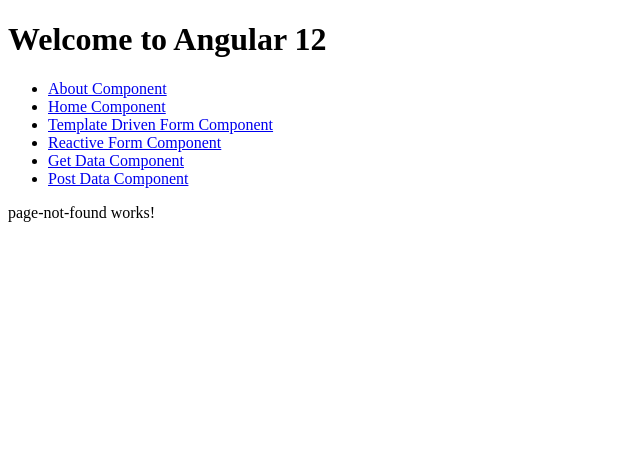
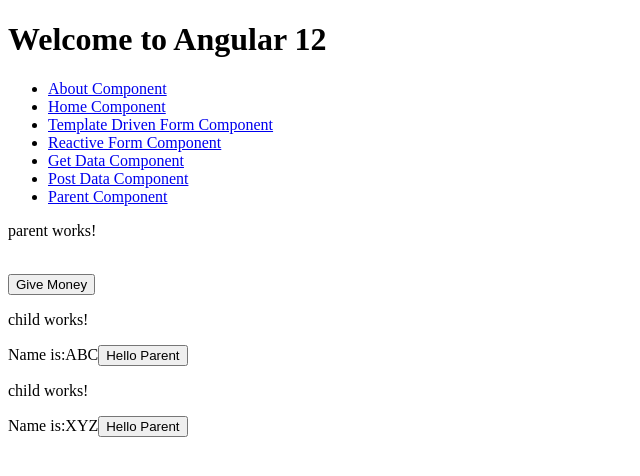
Before and after one commit to luule208/Angular12, an Angular app: page /parent in a window 1280 px wide. Shown: the top 476 px of the page, without its empty margins (0-640 px from the left). Built offline with nearby package versions, Linux system fonts and the light colour scheme.

Commit message:
update code

```diff
--- a/src/app/app-routing.module.ts
+++ b/src/app/app-routing.module.ts
@@ -4,6 +4,7 @@
 import { GetDataComponent } from './get-data/get-data.component';
 import { HomeComponent } from './home/home.component';
 import { PageNotFoundComponent } from './page-not-found/page-not-found.component';
+import { ParentComponent } from './parent/parent.component';
 import { PostDataComponent } from './post-data/post-data.component';
 import { ReactiveFormComponent } from './reactive-form/reactive-form.component';
 import { TemplateDrivenFormComponent } from './template-driven-form/template-driven-form.component';
@@ -15,6 +16,7 @@
   { path: 'reactiveform', component: ReactiveFormComponent },
   { path: 'getdata', component: GetDataComponent },
   { path: 'postdata', component: PostDataComponent },
+  { path: 'parent', component: ParentComponent },
   { path: '**', component: PageNotFoundComponent },
 ];
 
--- a/src/app/app.component.html
+++ b/src/app/app.component.html
@@ -23,6 +23,10 @@
             <a routerLink="/postdata" routerLinkActive="active" ariaCurrentWhenActive="page">Post Data
                 Component</a>
         </li>
+        <li>
+            <a routerLink="/parent" routerLinkActive="active" ariaCurrentWhenActive="page">Parent
+                Component</a>
+        </li>
     </ul>
 </nav>
 <router-outlet></router-outlet>
--- a/src/app/app.module.ts
+++ b/src/app/app.module.ts
@@ -15,6 +15,8 @@
 import { ReactiveFormsModule } from '@angular/forms';
 import { GetDataComponent } from './get-data/get-data.component';
 import { PostDataComponent } from './post-data/post-data.component';
+import { ParentComponent } from './parent/parent.component';
+import { ChildComponent } from './child/child.component';
 @NgModule({
   declarations: [
     AppComponent,
@@ -27,6 +29,8 @@
     ReactiveFormComponent,
     GetDataComponent,
     PostDataComponent,
+    ParentComponent,
+    ChildComponent,
   ],
   imports: [
     BrowserModule,
--- /dev/null
+++ b/src/app/child/child.component.html
@@ -0,0 +1,2 @@
+<p>child works!</p>
+<span> Name is:{{name}}</span><button (click)="helloParent()">Hello Parent</button>
--- /dev/null
+++ b/src/app/child/child.component.ts
@@ -0,0 +1,22 @@
+import { Component, Input, OnInit, Output, EventEmitter } from '@angular/core';
+
+@Component({
+  selector: 'app-child',
+  templateUrl: './child.component.html',
+  styleUrls: ['./child.component.scss'],
+})
+export class ChildComponent implements OnInit {
+  @Input() name: string = '';
+  @Output() childCall: EventEmitter<any> = new EventEmitter();
+  constructor() {}
+
+  ngOnInit(): void {}
+  public helloParent() {
+    console.log('hello parent');
+    this.childCall.emit(this.name);
+  }
+
+  public takeMoney(amount: number) {
+    console.log('name is ' + this.name + ' thanks for ' + amount + ' $');
+  }
+}
--- /dev/null
+++ b/src/app/parent/parent.component.html
@@ -0,0 +1,8 @@
+<p>parent works!</p>
+<p>{{parentMessage}}</p>
+<br>
+<button (click)='giveMoney()'>Give Money</button>
+<br>
+<app-child #ABC name='ABC' (childCall)="helloChild($event)"></app-child>
+<br>
+<app-child #XYZ name ='XYZ' (childCall)="helloChild($event)"></app-child>
--- /dev/null
+++ b/src/app/parent/parent.component.ts
@@ -0,0 +1,24 @@
+import { Component, OnInit, ViewChild } from '@angular/core';
+import { ChildComponent } from '../child/child.component';
+
+@Component({
+  selector: 'app-parent',
+  templateUrl: './parent.component.html',
+  styleUrls: ['./parent.component.scss'],
+})
+export class ParentComponent implements OnInit {
+  public parentMessage = '';
+  @ViewChild('ABC') ABC: ChildComponent | undefined;
+  @ViewChild('XYZ') XYZ: ChildComponent | undefined;
+  constructor() {}
+
+  ngOnInit(): void {}
+  public helloChild(name: string) {
+    console.log('Who is call me?', name);
+    this.parentMessage = 'hello child ' + name;
+  }
+  public giveMoney() {
+    this.ABC?.takeMoney(10);
+    this.XYZ?.takeMoney(20);
+  }
+}
```
Also changed, not shown: src/app/child/child.component.scss (added), src/app/parent/parent.component.scss (added), 2 other files (tests, documents, lock files or other folders).
